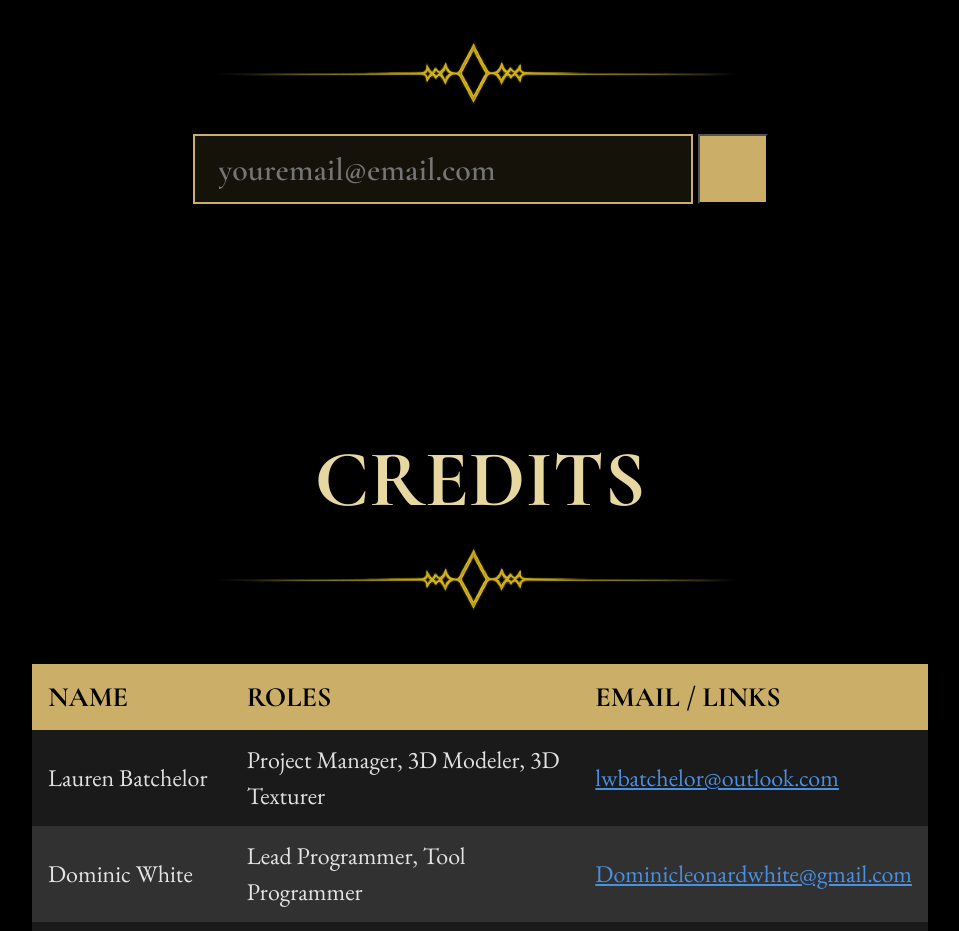
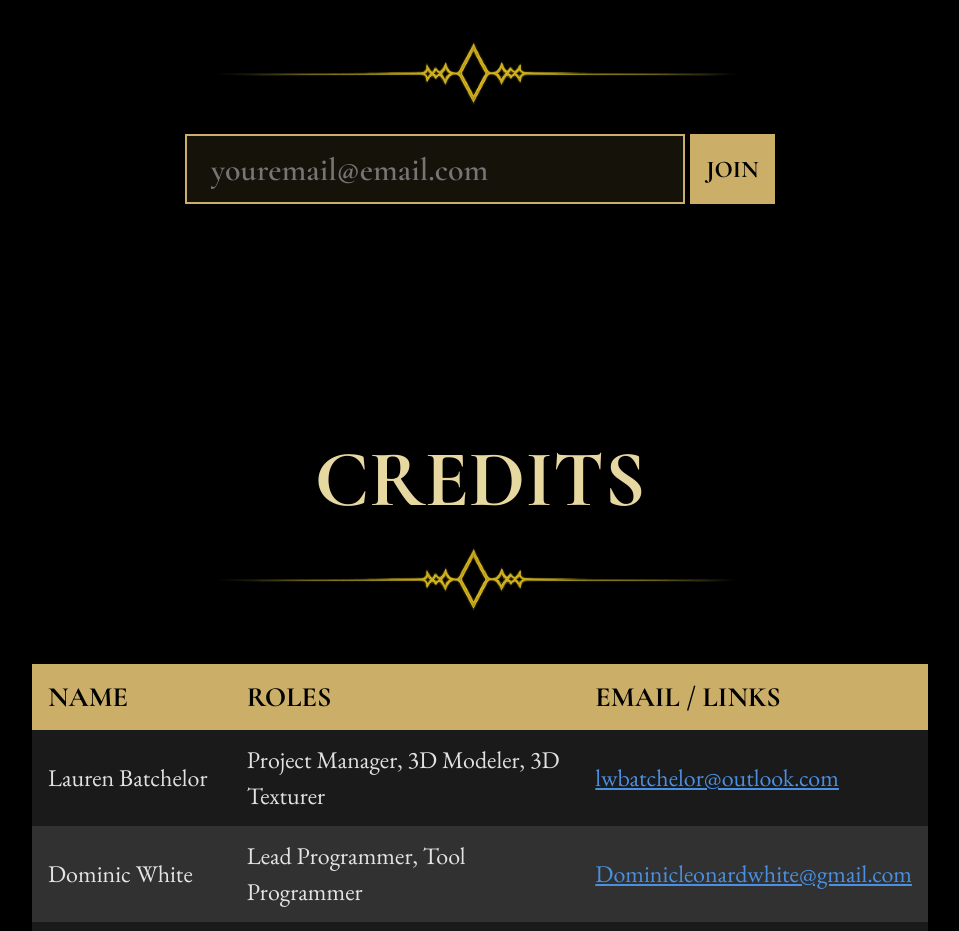
Before and after one commit to moeykasm/AnastasisWebsite, a React (Vite) app: page / in a window 1280 px wide. Shown: the part 3000-3931 px from the top of the page, without its empty margins (160-1119 px from the left). Built offline with nearby package versions, Linux system fonts and the light colour scheme; no server answers; the database is empty.

Commit message:
button styling fix

```diff
--- a/src/App.css
+++ b/src/App.css
@@ -538,7 +538,6 @@ textarea:focus {
   height: 70px;
 }
 .submit {
-  aspect-ratio: 1/1;
   background-color: #CBAE67;
   height: 100%;
 
@@ -548,18 +547,23 @@ textarea:focus {
   font-family: 'coro bold';
   font-family: 'semi coro';
   font-family: 'eb';
+
+  color: black;
+  border: 0;
 }
-.submit p {
-  rotate: 90deg;
-  font-size: 4rem;
+
+button.submit {
+  font-family: 'coro bold';
   color: black;
+  text-transform: uppercase;
+  font-size: 1.5rem;
+  padding: 0 1rem;
+}
 
-  display: flex;
-  align-items: center;
-  justify-content: center;
-  transform: translate(0px, 5px);
-  line-height: 100%;
+button.submit:hover {
+  opacity: 0.8;
 }
+
 
 input.newsletter {
 
--- a/src/components/Newsletter.jsx
+++ b/src/components/Newsletter.jsx
@@ -62,7 +62,7 @@ export default function Newsletter() {
         <div className="submission">
           <input value={storedEmail} onChange={emailInputChanged} className="newsletter" type="text" placeholder='youremail@email.com' />
           {/* <div className="submit" onClick={addEmailToMailingList}> */}
-          <button className="submit" onClick={addEmail}> </button>
+          <button className="submit" onClick={addEmail}>join</button>
           {/* </div> */}
         </div>
         <br />
```
